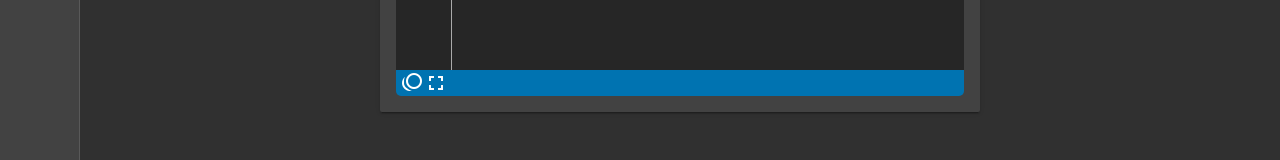
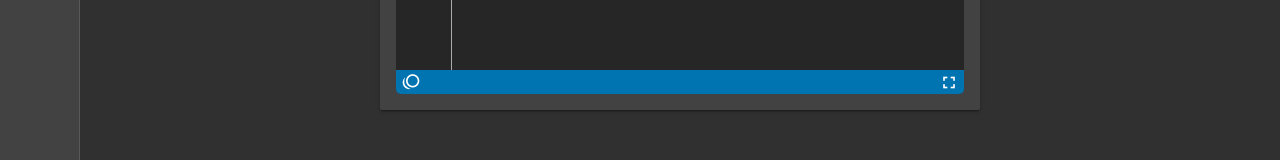
Before and after one commit to mdbarr/skyhook, a Vue app: page /login in a window 1280 px wide. Both pictures are taken after a click on the button "LOGIN". Shown: the part 374-534 px from the top of the page. Built offline with nearby package versions, Linux system fonts and the light colour scheme.

Commit message:
CodeMirror status bar improvements to not depend on vuetify, loader tweak to use real state.

```diff
--- a/src/App.vue
+++ b/src/App.vue
@@ -1,6 +1,6 @@
 <template>
 <v-app id="app" dark>
-  <v-progress-linear v-if="false" style="z-index:1000" height="5" color="white" :indeterminate="true" class="ma-0"></v-progress-linear>
+  <v-progress-linear v-if="state.loading" style="z-index:1000" height="5" color="white" :indeterminate="true" class="ma-0"></v-progress-linear>
   <router-view/>
 </v-app>
 </template>
@@ -18,5 +18,11 @@ export default {
 }
 </script>
 
-<style scoped>
+<style>
+.skyhook-clickable {
+    cursor: pointer;
+}
+.skyhook-clickable:hover {
+    background-color: rgba(255, 255, 255, 0.2) !important;
+}
 </style>
--- a/src/components/CodeMirror.vue
+++ b/src/components/CodeMirror.vue
@@ -1,10 +1,10 @@
 <template>
 <div class="skyhook-codemirror">
   <textarea ref="textarea" :placeholder="placeholder"></textarea>
-  <div id="skyhook-codemirror-panel" name="panel" class="skyhook-codemirror-panel pl-1">
-      <v-icon >{{ lintedIcon }}</v-icon>
-      <v-icon v-if="fixable" @click.stop="fix">mdi-auto-fix</v-icon>
-      <v-icon @click.stop="toggleFullscreen">mdi-fullscreen</v-icon>
+  <div id="skyhook-codemirror-panel" class="skyhook-codemirror-panel">
+    <i :class="lintedIcon"></i>
+    <i class="mdi md-auto-fix skyhook-clickable" v-if="fixable" @click.stop="fix"></i>
+    <i :class="fullscreenIcon" @click.stop="toggleFullscreen"></i>
   </div>
 </div>
 </template>
@@ -256,23 +256,31 @@ export default {
     value: String
   },
   computed: {
+    fullscreenIcon () {
+      let icon = 'skyhook-clickable skyhook-codemirror-panel-button-fullscreen mdi mdi-fullscreen'
+      if (this.fullscreen) {
+        icon += '-exit'
+      }
+      return icon
+    },
     lintedIcon () {
       if (this.linted === true) {
-        return 'mdi-checkbox-multiple-marked-circle'
+        return 'mdi mdi-checkbox-multiple-marked-circle'
       } else if (this.linted === false) {
-        return 'mdi-checkbox-multiple-blank-circle'
+        return 'mdi mdi-checkbox-multiple-blank-circle'
       } else {
-        return 'mdi-checkbox-multiple-blank-circle-outline'
+        return 'mdi mdi-checkbox-multiple-blank-circle-outline'
       }
     }
   },
   data () {
     return {
+      content: '',
       fixable: false,
+      fullscreen: false,
+      instance: null,
       linted: null,
-      panel: null,
-      content: '',
-      instance: null
+      panel: null
     }
   },
   methods: {
@@ -283,9 +291,8 @@ export default {
       this.instance.setValue(result.output)
     },
     toggleFullscreen () {
-      const fullscreen = this.instance.getOption('fullScreen')
-      console.log('fullScreen', fullscreen)
-      this.instance.setOption('fullScreen', !fullscreen)
+      this.fullscreen = !this.instance.getOption('fullScreen')
+      this.instance.setOption('fullScreen', this.fullscreen)
       this.panel.classList.toggle('skyhook-codemirror-panel-fullscreen')
     }
   },
@@ -365,12 +372,16 @@ export default {
     width: 100%;
 }
 .skyhook-codemirror-panel {
+    position: relative;
     box-sizing: border-box;
     background-color: #0073b1;
     border-radius: 0 0 5px 5px;
-    height: 26px;
+    height: 24px;
     width: 100%;
     padding-top: 1px;
+    font-size: 20px;
+    line-height: 24px;
+    padding-left: 5px;
 }
 .skyhook-codemirror-panel-fullscreen {
     position: fixed;
@@ -379,8 +390,11 @@ export default {
     left: 0;
     border-radius: 0 !important;
 }
-
+.skyhook-codemirror-panel-button-fullscreen {
+    position: absolute;
+    right: 5px;
+}
 .CodeMirror-fullscreen {
-    margin-bottom: 26px;
+    margin-bottom: 24px;
 }
 </style>
```
